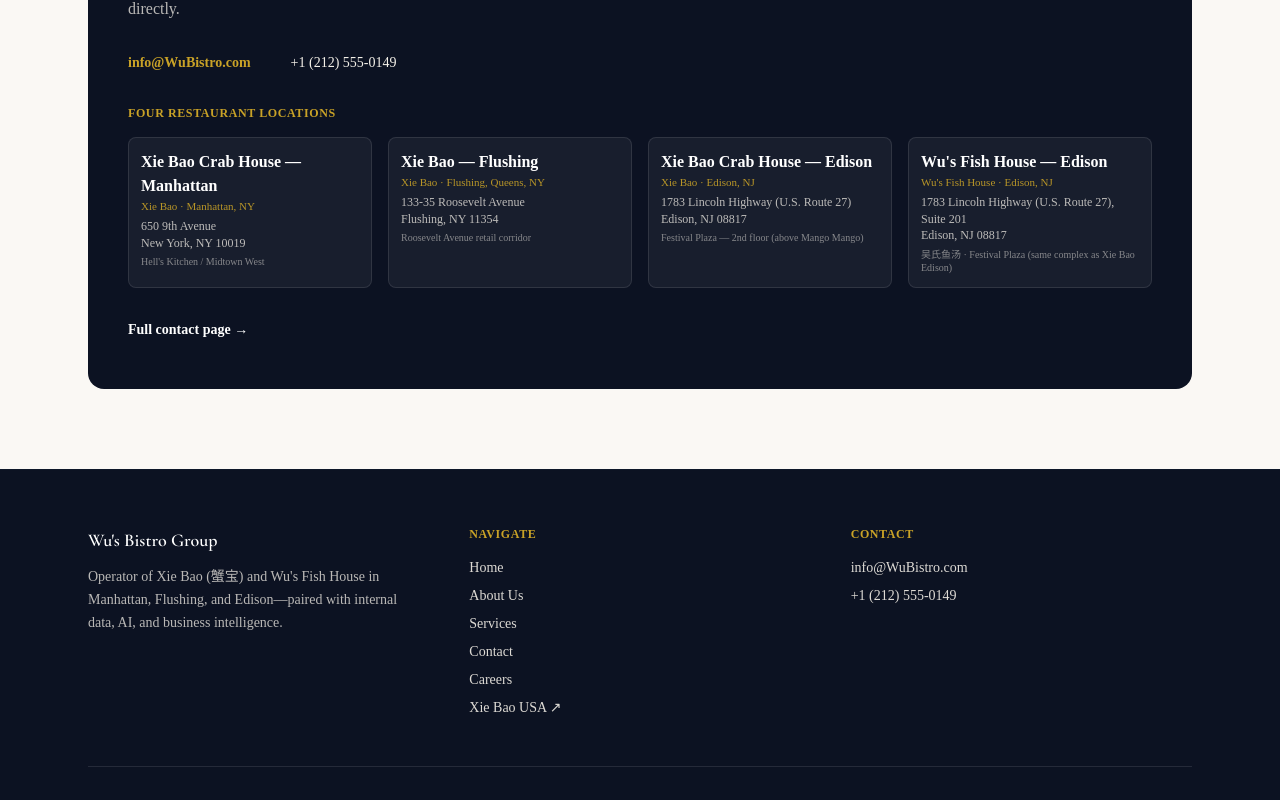
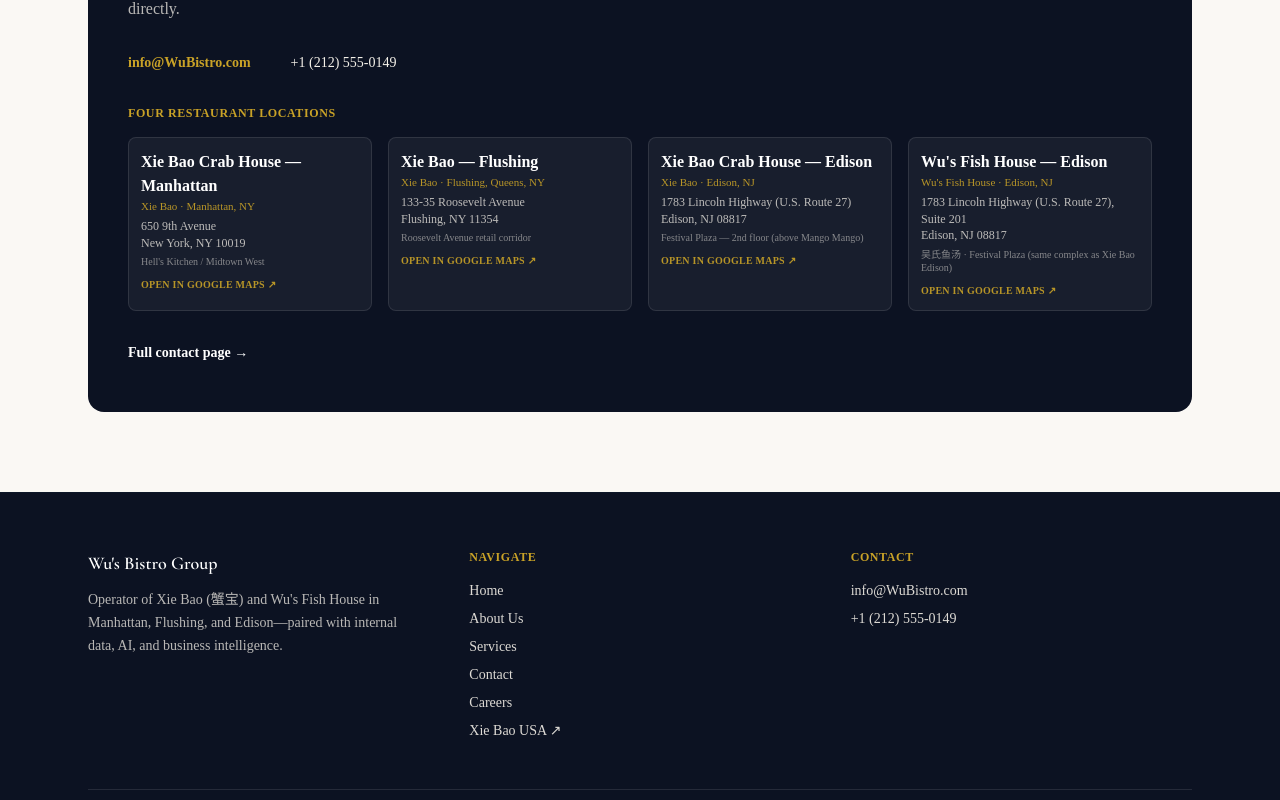
Before and after one commit to hopkinsoffical/Wu-s-Bistro, a Next.js app: page / in a window 1280 px wide. Shown: the part 2820-3620 px from the top of the page. Built offline with nearby package versions, Linux system fonts and the light colour scheme.

Commit message:
Make restaurant cards link to Google Maps
Add mapsUrl per location in restaurants data; wrap RestaurantLocations
entries in external map links with hover/focus styles.

Co-authored-by: Cursor <cursoragent@cursor.com>

```diff
--- a/components/RestaurantLocations.tsx
+++ b/components/RestaurantLocations.tsx
@@ -13,19 +13,18 @@ export function RestaurantLocations({
   layout = "stack",
   className = "",
 }: Props) {
+  const isStackCompact = layout === "stack" && compact;
+
   const listClass =
     layout === "grid"
       ? "grid gap-4 sm:grid-cols-2 lg:grid-cols-4"
       : `space-y-6 ${compact ? "text-sm" : ""}`;
 
-  const itemClass =
-    layout === "grid"
-      ? compact
+  const gridCardClass = compact
     ? "rounded-lg border border-white/10 bg-white/5 p-3"
-        : "rounded-xl border border-sea/10 bg-shell/40 p-4"
-      : compact
-        ? "border-b border-white/10 pb-4 last:border-0 last:pb-0"
-        : "rounded-xl border border-sea/10 bg-shell/40 p-5";
+    : "rounded-xl border border-sea/10 bg-shell/40 p-4";
+
+  const stackLooseCardClass = "rounded-xl border border-sea/10 bg-shell/40 p-5";
 
   const titleClass = compact
     ? "font-semibold text-white"
@@ -43,10 +42,18 @@ export function RestaurantLocations({
     ? "mt-1 text-[10px] leading-snug text-shell/50"
     : "mt-2 text-xs text-ink/55";
 
+  const chevronClass = compact
+    ? "mt-2 text-[10px] font-semibold uppercase tracking-wide text-gold/90"
+    : "mt-3 text-xs font-semibold uppercase tracking-wide text-coral";
+
+  const linkFocus =
+    "focus-visible:outline focus-visible:outline-2 focus-visible:outline-offset-2 focus-visible:outline-coral";
+
   return (
     <ul className={`${listClass} ${className}`} aria-label="Restaurant locations">
-      {RESTAURANT_LOCATIONS.map((loc) => (
-        <li key={loc.id} className={itemClass}>
+      {RESTAURANT_LOCATIONS.map((loc) => {
+        const inner = (
+          <>
             <p className={titleClass}>{loc.name}</p>
             <p className={metaClass}>
               {loc.brand} · {loc.area}
@@ -63,8 +70,49 @@ export function RestaurantLocations({
               ) : null}
             </p>
             {loc.note ? <p className={noteClass}>{loc.note}</p> : null}
+            <p className={chevronClass}>Open in Google Maps ↗</p>
+          </>
+        );
+
+        const anchorHover =
+          layout === "grid"
+            ? compact
+              ? "hover:border-gold/35 hover:bg-white/10"
+              : "hover:border-gold/45 hover:bg-shell/80"
+            : compact
+              ? "hover:bg-white/5"
+              : "hover:border-gold/45 hover:bg-shell/80";
+
+        const anchorClass =
+          layout === "grid"
+            ? `${gridCardClass} block h-full text-inherit no-underline transition ${anchorHover} ${linkFocus}`
+            : isStackCompact
+              ? `block w-full text-inherit no-underline transition ${anchorHover} ${linkFocus}`
+              : `${stackLooseCardClass} block h-full text-inherit no-underline transition ${anchorHover} ${linkFocus}`;
+
+        return (
+          <li
+            key={loc.id}
+            className={[
+              "min-w-0",
+              isStackCompact
+                ? "border-b border-white/10 pb-4 last:border-b-0 last:pb-0"
+                : "",
+            ]
+              .filter(Boolean)
+              .join(" ")}
+          >
+            <a
+              href={loc.mapsUrl}
+              target="_blank"
+              rel="noopener noreferrer"
+              className={anchorClass}
+            >
+              {inner}
+            </a>
           </li>
-      ))}
+        );
+      })}
     </ul>
   );
 }
--- a/lib/restaurants.ts
+++ b/lib/restaurants.ts
@@ -8,6 +8,8 @@ export type RestaurantLocation = {
   lines: [string, string, string?];
   /** Optional context (building, floor) */
   note?: string;
+  /** Google Maps place link (opens in new tab) */
+  mapsUrl: string;
 };
 
 export const RESTAURANT_LOCATIONS: RestaurantLocation[] = [
@@ -18,6 +20,8 @@ export const RESTAURANT_LOCATIONS: RestaurantLocation[] = [
     area: "Manhattan, NY",
     lines: ["650 9th Avenue", "New York, NY 10019"],
     note: "Hell's Kitchen / Midtown West",
+    mapsUrl:
+      "https://www.google.com/maps/place/Xie+Bao+%E8%9F%B9%E5%AE%9D/@40.7606451,-73.9933645,17z/data=!4m7!3m6!1s0x89c25900533f308d:0x955c81afe0a5c325!8m2!3d40.7606411!4d-73.9907896!10e9!16s%2Fg%2F11wy40txdp?entry=ttu&g_ep=EgoyMDI2MDUxMS4wIKXMDSoASAFQAw%3D%3D",
   },
   {
     id: "flushing-xiebao",
@@ -26,6 +30,8 @@ export const RESTAURANT_LOCATIONS: RestaurantLocation[] = [
     area: "Flushing, Queens, NY",
     lines: ["133-35 Roosevelt Avenue", "Flushing, NY 11354"],
     note: "Roosevelt Avenue retail corridor",
+    mapsUrl:
+      "https://www.google.com/maps/place/Xie+Bao+Flushing+%E8%9F%B9%E5%AF%B6/@40.7588407,-73.8357083,17z/data=!3m1!5s0x89c2600e16848927:0x2031e14c3312ce0d!4m7!3m6!1s0x89c2610055f6dbc3:0x6f7c13f2a720ac16!8m2!3d40.7588367!4d-73.8331334!10e9!16s%2Fg%2F11vpz5k6vj?entry=ttu&g_ep=EgoyMDI2MDUxMS4wIKXMDSoASAFQAw%3D%3D",
   },
   {
     id: "edison-xiebao",
@@ -34,6 +40,8 @@ export const RESTAURANT_LOCATIONS: RestaurantLocation[] = [
     area: "Edison, NJ",
     lines: ["1783 Lincoln Highway (U.S. Route 27)", "Edison, NJ 08817"],
     note: "Festival Plaza — 2nd floor (above Mango Mango)",
+    mapsUrl:
+      "https://www.google.com/maps/place/Xie+Bao/@40.5131502,-74.4085894,17z/data=!3m1!5s0x89c3c7df48f8a6a7:0x9199b8e50eabbc2a!4m7!3m6!1s0x89c3c7466ba52f2f:0xc487fc390524a986!8m2!3d40.5131462!4d-74.4060145!10e9!16s%2Fg%2F11vwz4qcrq?entry=ttu&g_ep=EgoyMDI2MDUxMS4wIKXMDSoASAFQAw%3D%3D",
   },
   {
     id: "edison-wusfish",
@@ -45,5 +53,7 @@ export const RESTAURANT_LOCATIONS: RestaurantLocation[] = [
       "Edison, NJ 08817",
     ],
     note: "吴氏鱼汤 · Festival Plaza (same complex as Xie Bao Edison)",
+    mapsUrl:
+      "https://www.google.com/maps/place/Wu's+Fish+House+%E5%90%B4%E6%B0%8F%E9%B1%BC%E6%B1%A4+%E2%80%93+WUVA+Hibachi+Bowls/@40.5127292,-74.4094481,17z/data=!3m2!4b1!5s0x89c3c7df48f8a6a7:0x9199b8e50eabbc2a!4m6!3m5!1s0x89c3c70076108e85:0xbd0e6d380dd808ea!8m2!3d40.5127252!4d-74.4068732!16s%2Fg%2F11vz7ltmxj?entry=ttu&g_ep=EgoyMDI2MDUxMS4wIKXMDSoASAFQAw%3D%3D",
   },
 ];
```
Lines whose indentation alone changed are shown as unchanged.
